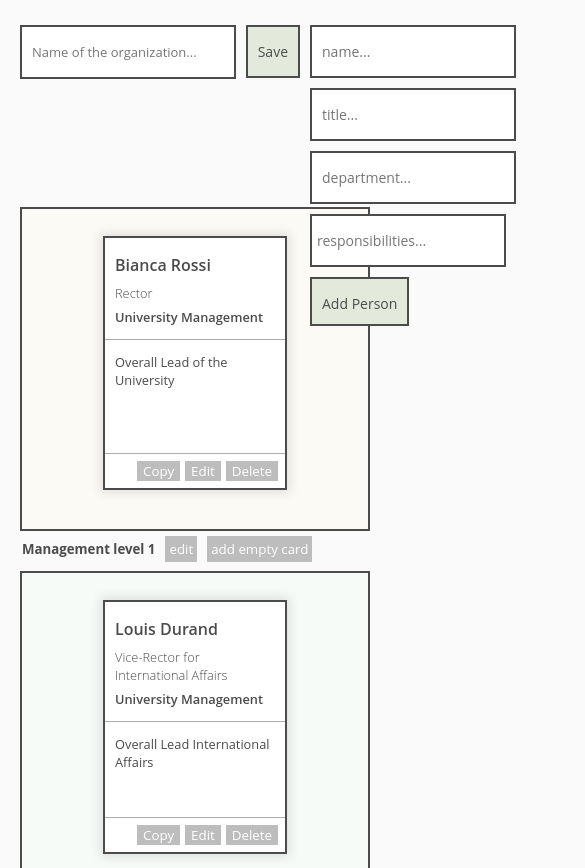
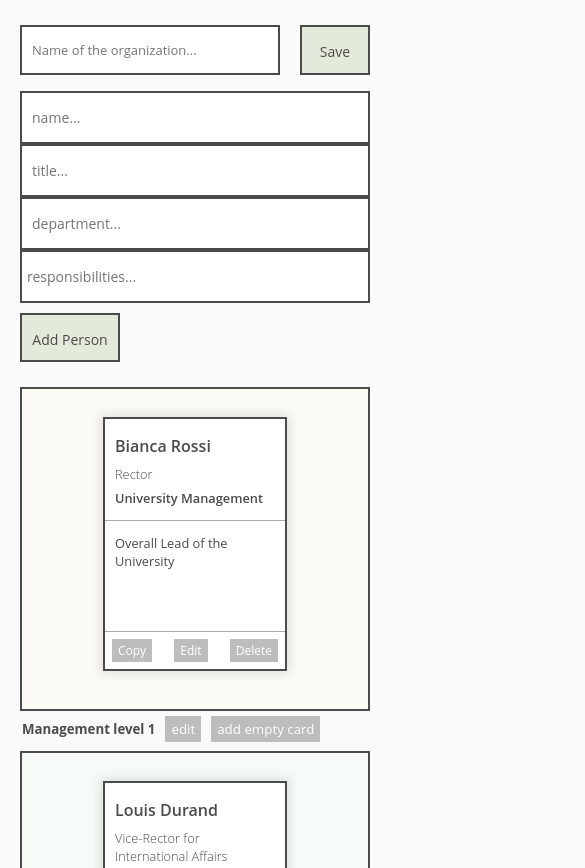
Before and after one commit to studioeunice/Peer-IR-View-Tool, a website built with Parcel: page index.html in a window 390 px wide. Shown: the top 868 px of the page, 585 px wide, since content can reach past the window. Built offline with nearby package versions, Linux system fonts and the light colour scheme; a script that the page names is missing.

Commit message:
Update styles.css
Fixed print issues and responsiveness fixes

```diff
--- a/styles.css
+++ b/styles.css
@@ -48,6 +48,10 @@
         color: #000;
         background: #fff;
         font-size: 16px;
+    }
+
+    .person-footer-container {
+        display: none !important;
     }
 }
 
@@ -117,30 +121,31 @@ header {
     width: auto;
     display: flex;
     justify-content: space-between;
-    padding-bottom: 15px;
-    padding-top: 15px;
-    align-items: baseline;
+    padding-bottom: 25px;
+    padding-top: 25px;
+    margin: 0 20px;
+    gap: 16px;
 }
 
 /* Organization namemig container styling */
 header .info-container {
     display: flex;
     min-width: 280px;
-    margin-left: 20px;
-    align-items: stretch;
+    align-items: center;
+    height: 50px;
+    gap: 10px;
 }
 
 /* Organization name field styling */
 .info-container #university-name {
+    height: 100%;
     font-size: 13px;
     width: 15em;
-    margin-top: 10px;
-    height: 30px;
     border: 2px solid #4B4B4B;
     padding-left: 10px;
     padding-right: 10px;
-    padding-top: 10px;
-    padding-bottom: 10px;
+    box-sizing: border-box;
+    flex-grow: 1;
 }
 
 #university-name-heading:first-letter {
@@ -149,9 +154,8 @@ header .info-container {
 
 
 .info-container button {
-    margin-top: 10px;
-    margin-left: 10px;
-    height: 53px;
+    width: 70px;
+    height: 100%;
     font-size: 14px;
     padding-left: 10px;
     padding-right: 10px;
@@ -169,70 +173,29 @@ header .info-container {
 }
 
 header .input-container {
-    margin-right: 20px;
-    margin-left: 10px;
-    width: auto;
-    height: 2em;
+    width: 100%;
     display: flex;
-    align-items: flex-end;
-    flex-wrap: nowrap;
-    flex-direction: row;
-    align-items: center;
-    z-index: 3;
+    gap: 10px;
+    justify-content: center;
 }
 
-.fields #name {
+.input-container input {
     font-size: 14px;
-    margin-bottom: 10px;
-    margin-right: 5px;
-    /* width: 200px; */
     border: 2px solid #4B4B4B;
     padding-left: 10px;
     padding-right: 10px;
     padding-top: 15px;
     padding-bottom: 15px;
+    width: 100%;
+    box-sizing: border-box;
 }
 
-.fields #title {
-    font-size: 14px;
-    margin-bottom: 10px;
-    margin-right: 5px;
-    /* width: 200px; */
-    border: 2px solid #4B4B4B;
-    padding-left: 10px;
-    padding-right: 10px;
-    padding-top: 15px;
-    padding-bottom: 15px;
-}
-
-.fields #department {
-    font-size: 14px;
-    margin-bottom: 10px;
-    margin-right: 5px;
-    /* width: 200px; */
-    border: 2px solid #4B4B4B;
-    padding-left: 10px;
-    padding-right: 10px;
-    padding-top: 15px;
-    padding-bottom: 15px;
-}
-
-.fields #responsibilities {
-    font-size: 14px;
-    margin-bottom: 10px;
-    margin-right: 5px;
-    /* width: 250px; */
-    border: 2px solid #4B4B4B;
-    padding-left: 10px;
-    padding-right: 10px;
-    padding-top: 15px;
-    padding-bottom: 15px;
-}
 
 /* Styles for a headers data entry "Add Person-button"*/
-.input-container input[type="submit"] {
+.input-container input[type=submit] {
     font-size: 14px;
     height: 2em;
+    max-width: 100px;
     padding-left: 10px;
     padding-right: 10px;
     padding-top: 15px;
@@ -243,7 +206,7 @@ header .input-container {
 }
 
 /* Styles for a hover effect for headers data entry "Add Person-button" */
-.input-container input[type="submit"]:hover {
+.input-container input[type=submit]:hover {
     background-color: rgb(120, 170, 70);
     border: 2px solid #4B4B4B;
     color: #f7f7f7;
@@ -322,13 +285,15 @@ header .input-container {
 /* "edit name"-buttons hover settings */
 .edit-level-name-button {
     border: none;
-    padding: 4px;
+    padding: 4px 6PX;
     margin-left: 10px;
     background-color: rgb(189, 189, 189);
     transition-duration: 0.4s;
     cursor: pointer;
     color: white;
 }
+
+
 
 /* "edit name"-buttons hover settings */
 .edit-level-name-button:hover {
@@ -355,7 +320,7 @@ header .input-container {
 /* "add empty card" button settings */
 .add-empty-card-button {
     border: none;
-    padding: 4px;
+    padding: 4px 6PX;
     margin-left: 10px;
     background-color: rgb(189, 189, 189);
     transition-duration: 0.4s;
@@ -475,16 +440,13 @@ header .input-container {
 
 /* person cards footer section settings (are for buttons) */
 .person-footer-container {
-    display: flex;
-    justify-content: space-around;
-    align-items: center;
     width: auto;
     border-top: .5px solid #ababab;
     padding: 7px 7px;
     display: flex;
     flex-direction: row;
     align-items: center;
-    justify-content: flex-end;
+    justify-content: space-between;
 }
 
 /* person cards footer section settings (are for buttons) */
@@ -507,12 +469,13 @@ header .input-container {
 .edit-button,
 .delete-button {
     border: none;
-    /* border: 2px solid #4B4B4B; */
-    padding: 4px, 6px;
+    border: none;
+    padding: 3px 6px;
     background-color: rgb(189, 189, 189);
     transition-duration: 0.4s;
     cursor: pointer;
     color: white;
+    font-size: 12px;
 }
 
 .copy-button:hover {
@@ -621,12 +584,12 @@ header .input-container {
     display: flex;
     width: auto;
     z-index: 2;
+    gap: 10px;
 }
 
 .print-button {
     font-size: 14px;
     height: 2em;
-    margin-left: 10px;
     padding-left: 20px;
     padding-right: 20px;
     padding-top: 15px;
@@ -639,7 +602,6 @@ header .input-container {
 #myBtn {
     font-size: 14px;
     height: 2em;
-    margin-left: 10px;
     padding-left: 20px;
     padding-right: 20px;
     padding-top: 15px;
@@ -653,7 +615,6 @@ header .input-container {
 #importBtn {
     font-size: 14px;
     height: 2em;
-    margin-left: 10px;
     padding-left: 20px;
     padding-right: 20px;
     padding-top: 15px;
@@ -687,3 +648,47 @@ header .input-container {
     border: 2px solid rgb(190, 190, 190);
     color: #f7f7f7;
 }
+
+
+@media screen and (max-width:990px) {
+    .input-container {
+        flex-wrap: wrap;
+    }
+
+    .input-container input {
+        width: calc(50% - 5px);
+    }
+}
+
+@media screen and (max-width:768px) {
+    header {
+        flex-direction: column;
+    }
+
+    header .input-container {
+        justify-content: flex-start;
+    }
+
+    .footer-container {
+        flex-direction: column-reverse;
+        gap: 20px;
+    }
+
+    .footer-container-logos {
+        margin: 0;
+        text-align: center;
+    }
+
+    .logo {
+        margin: 0;
+        height: 50px;
+    }
+}
+
+@media screen and (max-width:576px) {
+    .input-container input {
+        width: 100%;
+    }
+
+
+}
```
